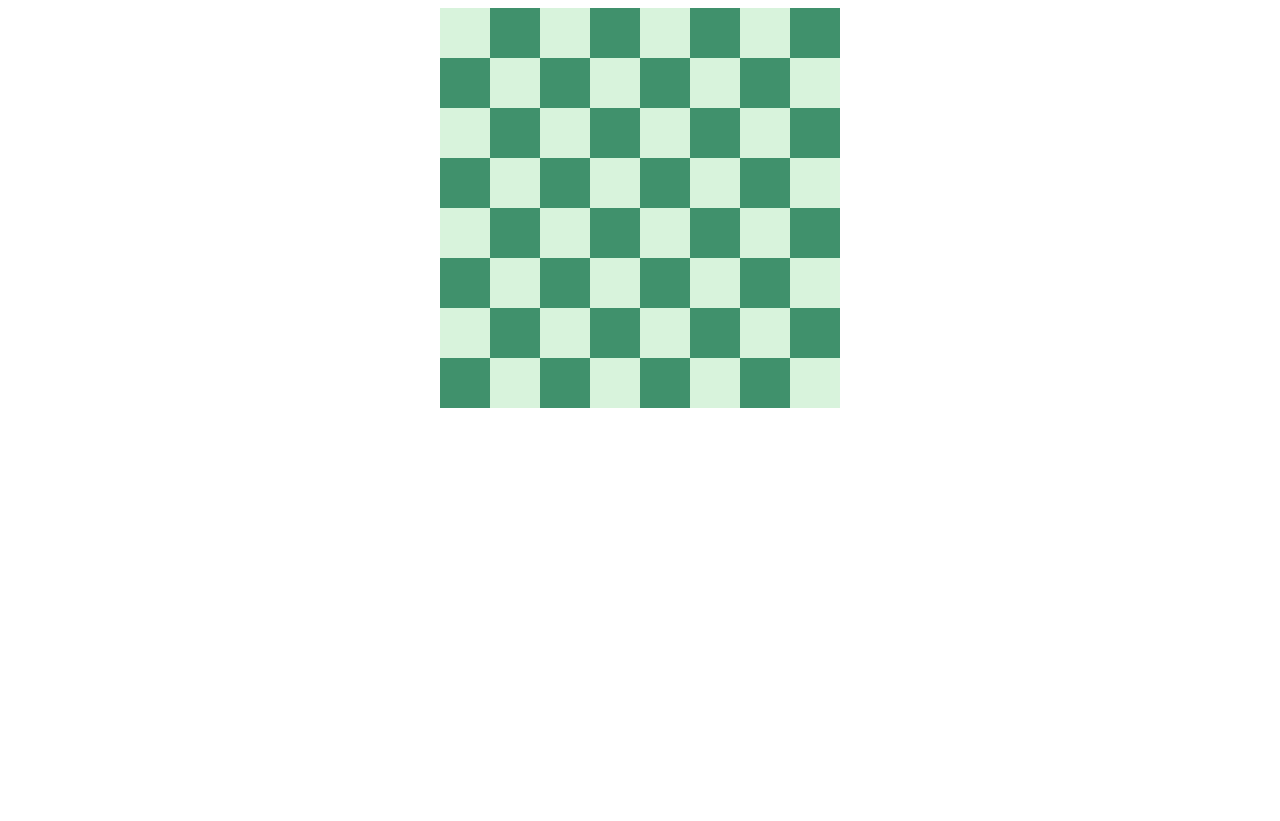
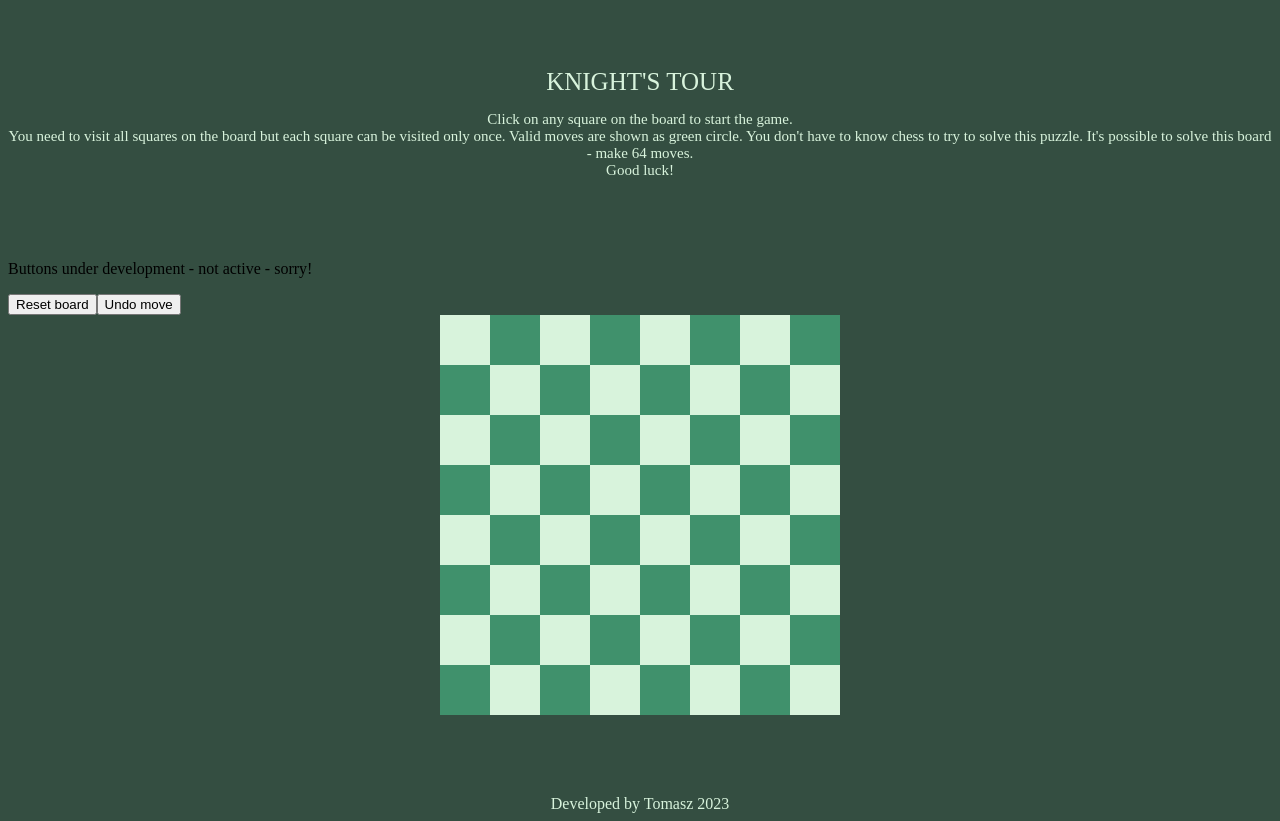
Before and after one commit to TomaszLaboj/knights-tour, a React (Create React App) app: page / in a window 1280 px wide. Before the commit the page ends 800 px from the top, so only its background shows below. Built offline with nearby package versions, Linux system fonts and the light colour scheme.

Commit message:
added css and description , buttons inactive

```diff
--- a/src/App.tsx
+++ b/src/App.tsx
@@ -35,8 +35,27 @@ function App() {
 
   return (
     <>
+      <header className="header">
+        KNIGHT'S TOUR
+        <p className="description">
+          Click on any square on the board to start the game.<br></br>
+          You need to visit all squares on the board but each square can be
+          visited only once. Valid moves are shown as green circle. You don't
+          have to know chess to try to solve this puzzle. It's possible to solve
+          this board - make 64 moves.<br></br>
+          Good luck!
+        </p>
+      </header>
+      <nav>
+        <p>Buttons under development - not active - sorry!</p>
+        <button className="reset">Reset board</button>
+
+        <button className="undo">Undo move</button>
+      </nav>
+      <aside className="description"></aside>
       <div className="board">{squaresElementArray}</div>
-      {!isMoveLegal && <p>Illegal move!</p>}
+      {!isMoveLegal && <p className="description">Illegal move!</p>}
+      <footer className="footer">Developed by Tomasz 2023</footer>
     </>
   );
 }
--- a/src/app.css
+++ b/src/app.css
@@ -1,3 +1,15 @@
+body {
+  padding-top: 60px;
+  background-color: #344e41;
+}
+
+.header {
+  text-align: center;
+  font-size: 25px;
+  color: #d8f3dc;
+  padding-bottom: 50px;
+}
+
 .board {
   display: grid;
   grid-template-rows: 50px 50px 50px 50px 50px 50px 50px 50px;
@@ -17,3 +29,26 @@
   font-size: 40px;
   font-weight: bold;
 }
+
+.counter {
+  font-size: 20px;
+  text-align: center;
+  padding-top: 10px;
+}
+
+.piece {
+  text-align: center;
+}
+
+.description {
+  text-align: center;
+  font-size: 15px;
+  color: #d8f3dc;
+}
+
+.footer {
+  color: #d8f3dc;
+  position: relative;
+  text-align: center;
+  padding-top: 80px;
+}
--- a/src/components/OneSquare.tsx
+++ b/src/components/OneSquare.tsx
@@ -21,8 +21,8 @@ export function OneSquare(props: SquareProps) {
       onClick={() => props.handleClick(props.square)}
       key={props.square.id}
     >
-      <div>{props.square.piece}</div>
-      <div>
+      <div className="piece">{props.square.piece}</div>
+      <div className="counter">
         {props.square.moveCounter === 0 ? "" : props.square.moveCounter}
       </div>
     </div>
```
